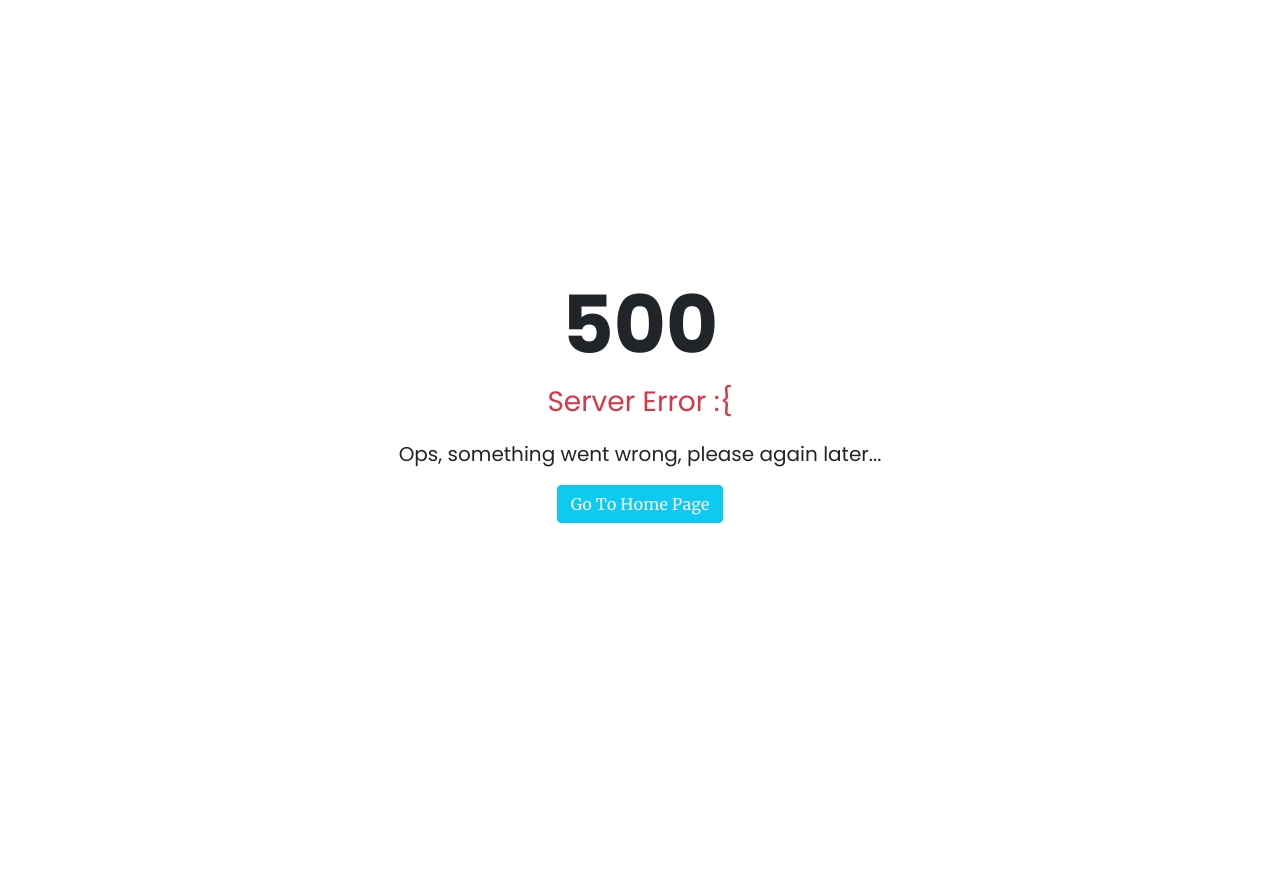
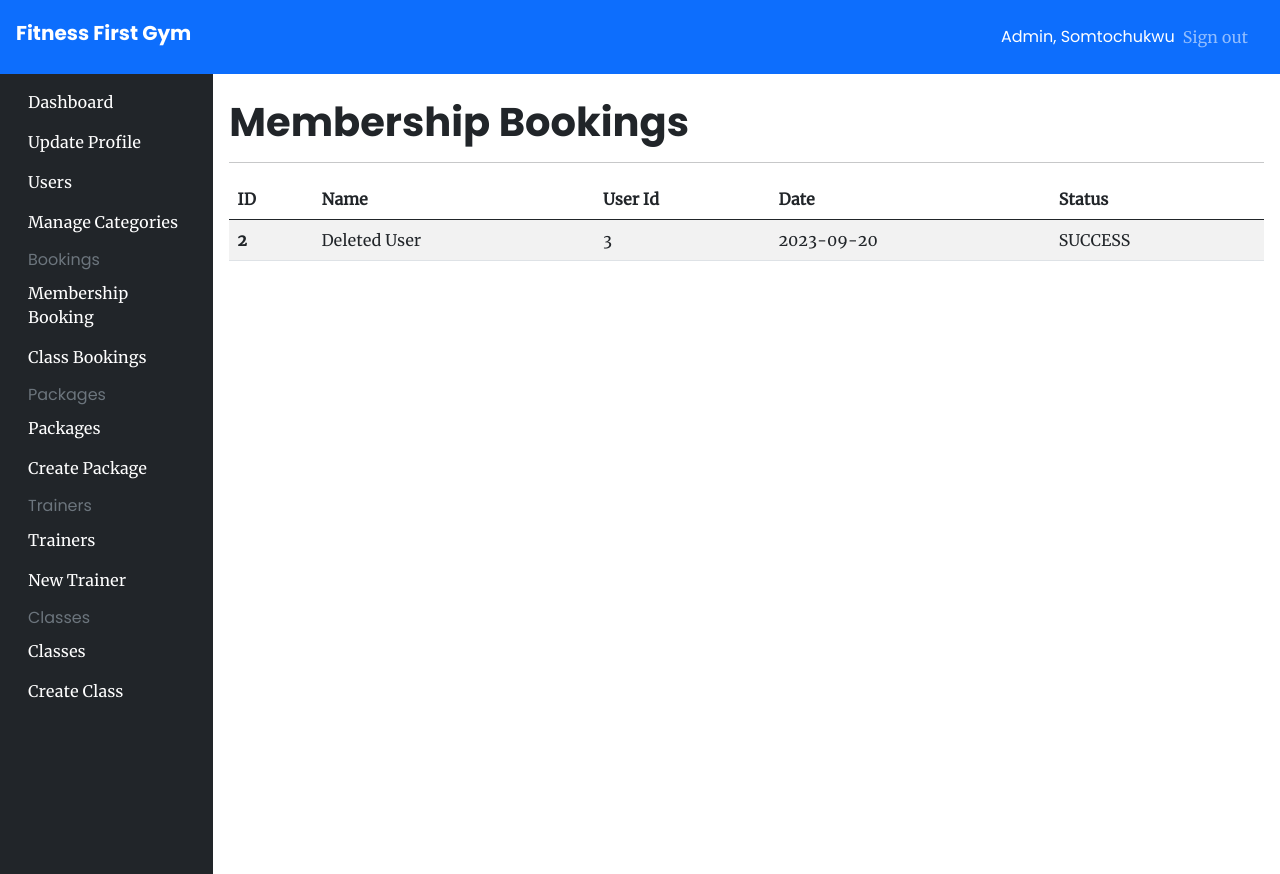
Before and after one commit to somtodev/fitness-first-gym, a Flask app: page /admin/booking/memberships in a window 1280 px wide. Before the commit the page ends 523 px from the top, so only its background shows below. Run offline with Flask 3, Linux system fonts and the light colour scheme; a user stored in the database is signed in; some libraries are stand-ins or nearby versions.

Commit message:
Push: Last Push

```diff
--- a/app/booking_views.py
+++ b/app/booking_views.py
@@ -20,6 +20,11 @@ def class_bookings():
 @authorize_request
 def membership_bookings():
     bookings = MembershipBooking.query.all()
+    # print(bookings)
+    # return 'here'
+    if bookings is None:
+        return 'None'
+        return render_template('pages/admin/booking/memberships.html')
     return render_template('pages/admin/booking/memberships.html', bookings=bookings)
 
 
--- a/app/templates/pages/admin/booking/memberships.html
+++ b/app/templates/pages/admin/booking/memberships.html
@@ -19,7 +19,7 @@
         {% for booking in bookings %}
         <tr>
             <th scope="row">{{booking.id}}</th>
-            <td>{{booking.membership.package.name}}</td>
+            <td>{{booking.membership.package.name if booking.membership else 'Deleted User'}}</td>
             <td>{{booking.user_id}}</td>
             <td>{{booking.date}}</td>
             <td>{{booking.status}}</td>
--- a/app/templates/pages/admin/users/preview.html
+++ b/app/templates/pages/admin/users/preview.html
@@ -13,7 +13,6 @@
             <th scope="col">Email</th>
             <th scope="col">Role</th>
             <th scope="col">Membership</th>
-            <th scope="col">Account Details</th>
             <th scope="col">Actions</th>
         </tr>
     </thead>
@@ -28,9 +27,6 @@
             <td>{{user.email}}</td>
             <td>{{"Admin" if user.isAdmin else "User"}}</td>
             <td>{{"---" if user.isAdmin else "UNSUBSCRIBED" if not user.membership.package else user.membership.package.name }}</td>
-            <td>
-                <a class="btn btn-info text-white" href="#">VIEW DETAILS</a>
-            </td>
             <td class="d-flex-col">
                 <a href="/user/edit/{{user.id}}" class="btn btn-primary text-white">MODIFY</a>
                 <a href="/user/delete/{{user.id}}" class="btn btn-danger text-white">DELETE</a>
--- a/app/user_views.py
+++ b/app/user_views.py
@@ -238,6 +238,10 @@ def delete_user(id):
     user = User.query.get(id)
     user_membership = Membership.query.filter_by(user_id=id).first()
     user_payment_details = PaymentDetails.query.filter_by(user_id=id).first()
+    user_membership_booking = MembershipBooking.query.filter_by(user_id=id)
+
+    for booking in user_membership_booking:
+        db.session.delete(booking)
 
     db.session.delete(user)
     db.session.delete(user_membership)
```
Also changed, not shown: instance/database.sqlite.
